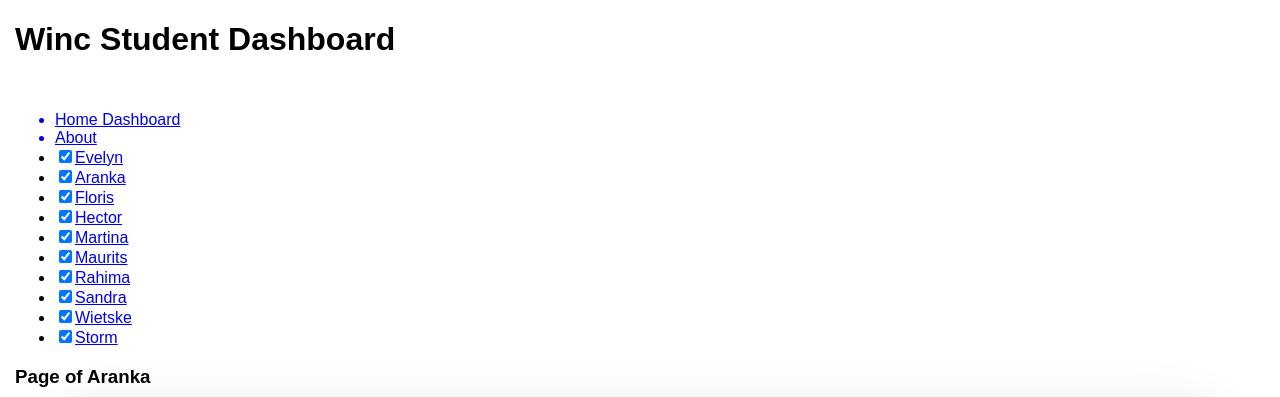
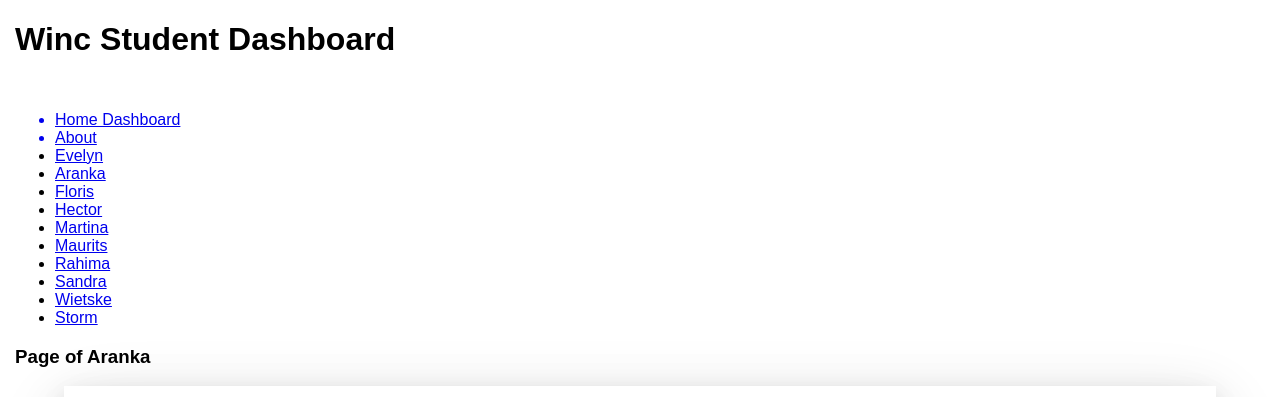
Before and after one commit to PasquinelP/pascal_pater-eindopdracht-React-Student-Dashboard, a React (Create React App) app: page /student/Aranka in a window 1280 px wide. Shown: the top 397 px of the page. Built offline with nearby package versions, Linux system fonts and the light colour scheme; the HTML template or start-up script is replaced by a standard one.

Commit message:
only render checkboxes with student names if we are on dashboard, remove checkboxes on student name page

```diff
--- a/src/components/StudentItem.js
+++ b/src/components/StudentItem.js
@@ -1,9 +1,10 @@
 import React, { useContext } from "react";
 import { AppContext } from "./AppContext";
-import { Link } from "react-router-dom";
+import { Link, useParams } from "react-router-dom";
 
 const StudentItem = () => {
 
+  const { name } = useParams();
   const { students, setStudents, studentNames, setStudentNames } = useContext(AppContext);
 
   const studentChecked = (event) => {
@@ -30,8 +31,11 @@
   console.log("Student selected is:", students)
   console.log("Student names selected is", studentNames)
 
+  console.log("Name is", name)
+
   const itemsList = studentNames.map((student) => (
     <li key={student.id}>
+      {name === undefined &&
         <input
           type="checkbox"
           id={student.id}
@@ -39,6 +43,7 @@
           checked={student.checked}
           onChange={(event) => studentChecked(event)}
         />
+      }
       <Link to={`/student/${student.name}`}>{student.name}</Link>
     </li>
   ));
@@ -47,7 +52,7 @@
     <>
       {itemsList}
     </>
-  );
+  )
 };
 
 export default StudentItem;
```
Lines whose indentation alone changed are shown as unchanged.
